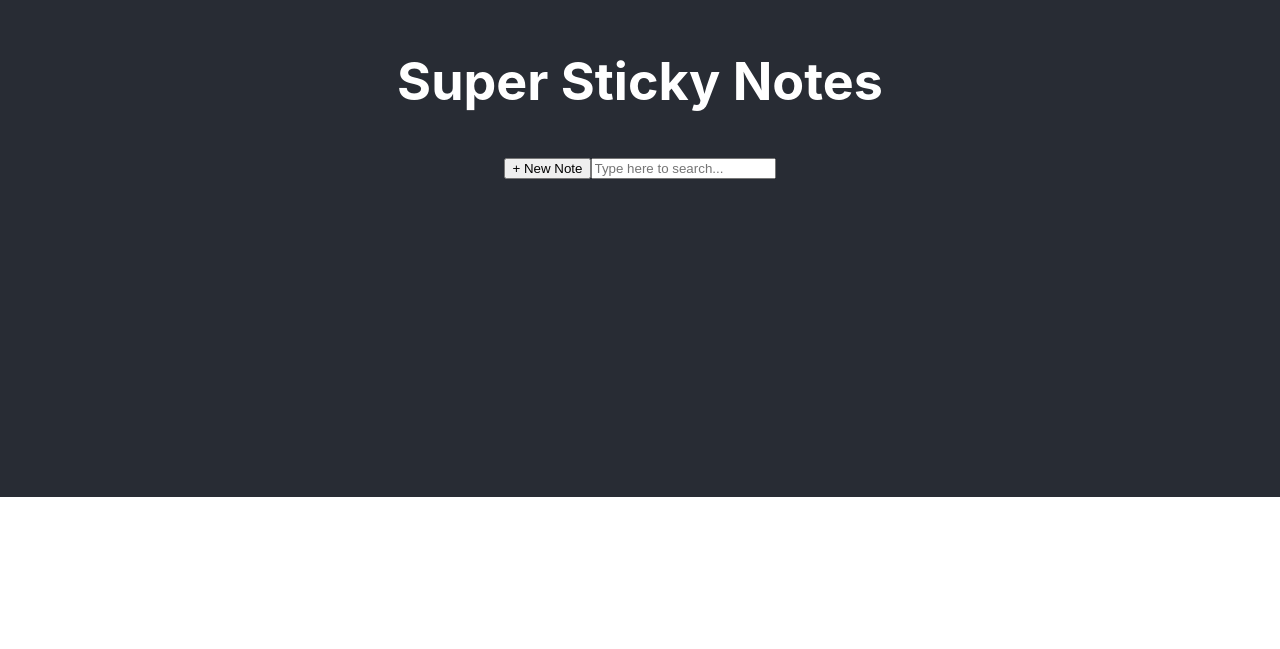
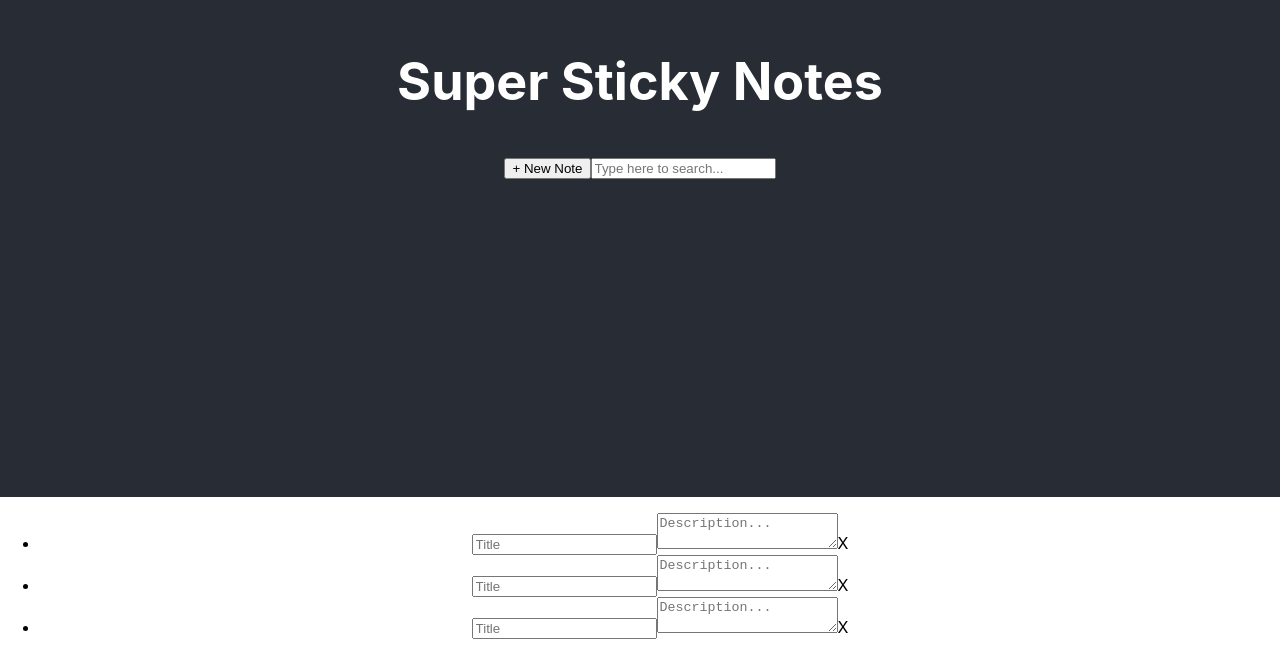
Before and after one commit to krzwier/sticky-notes, a React (Create React App) app: page / in a window 1280 px wide. Shown: the part 303-952 px from the top of the page. Before the commit the page ends 800 px from the top, so only its background shows below. Built offline with nearby package versions, Linux system fonts and the light colour scheme.

Commit message:
Renders three sticky notes as list elements

```diff
--- a/src/App.js
+++ b/src/App.js
@@ -1,4 +1,3 @@
-import logo from './logo.svg';
 import './App.css';
 
 function App() {
@@ -11,6 +10,23 @@ function App() {
                     <input placeholder="Type here to search..." />
                 </aside>
             </header>
+            <ul>
+                <li>
+                    <input type="text" placeholder="Title" />
+                    <textarea placeholder="Description..." />
+                    <span>X</span>
+                </li>
+                <li>
+                    <input type="text" placeholder="Title" />
+                    <textarea placeholder="Description..." />
+                    <span>X</span>
+                </li>
+                <li>
+                    <input type="text" placeholder="Title" />
+                    <textarea placeholder="Description..." />
+                    <span>X</span>
+                </li>
+            </ul>
         </div>
     );
 }
```
Also changed, not shown: 1 other file (tests, documents, lock files or other folders). Lines whose indentation alone changed are shown as unchanged.
